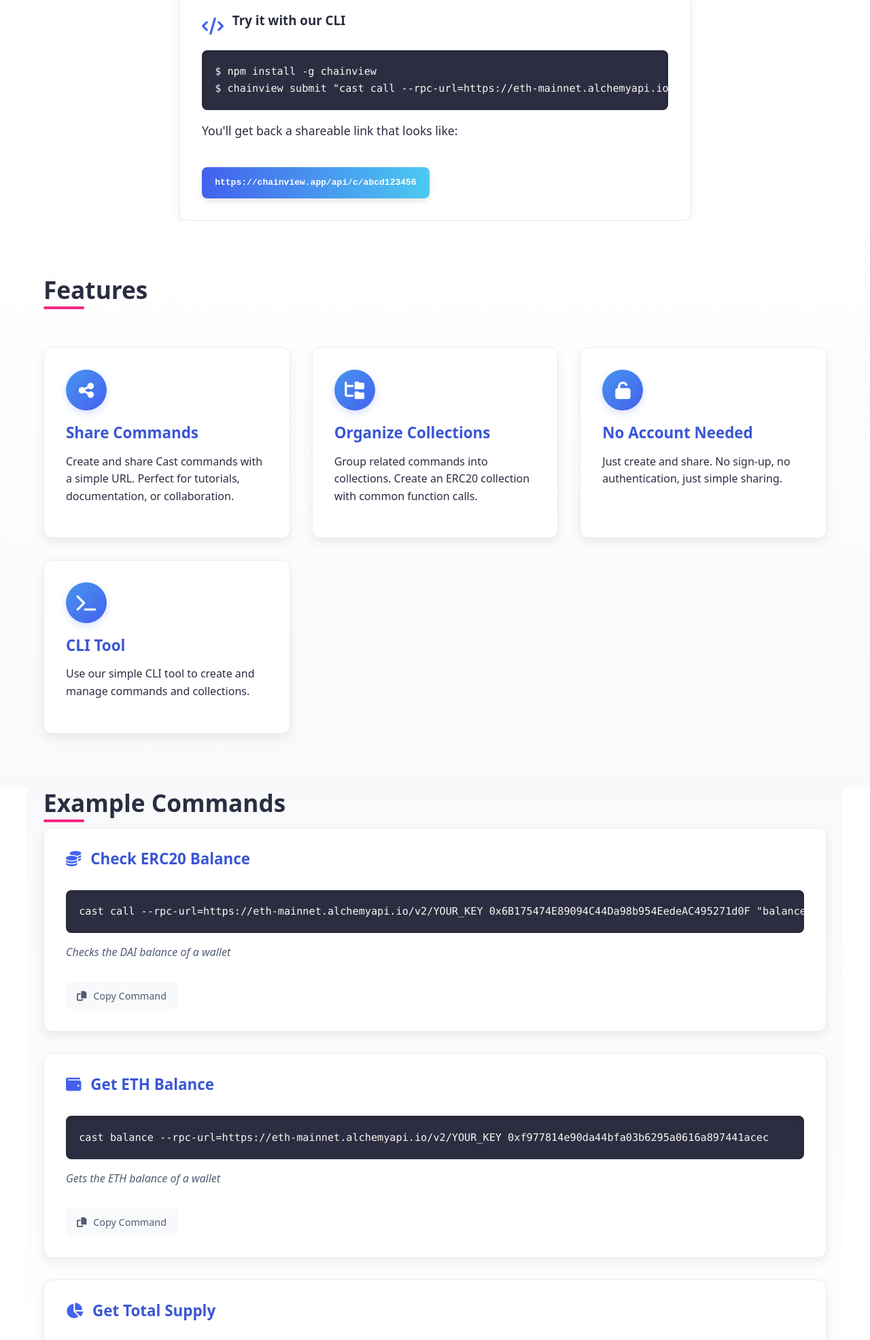
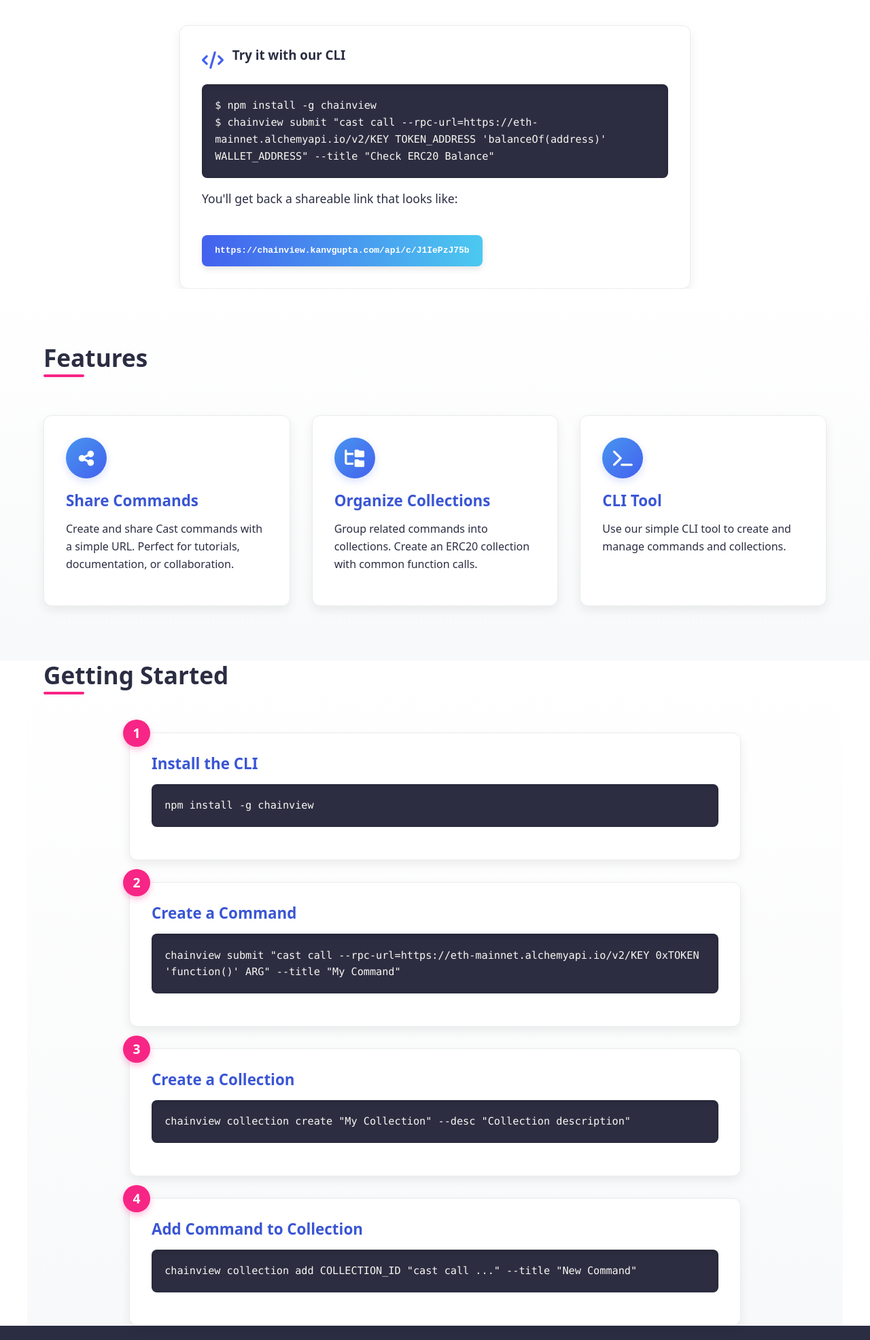
Before and after one commit to kanvgupta/simple-cast, a website: page public/index.html in a window 1280 px wide. Shown: the part 517-2489 px from the top of the page at 68% size. Drawn offline with Linux system fonts and the light colour scheme.

Commit message:
feat: command quote fixes

```diff
--- a/api/index.js
+++ b/api/index.js
@@ -4,12 +4,14 @@
 require('dotenv').config();
 const express = require('express');
 const path = require('path');
+const helmet = require('helmet');
 
 // Create Express app
 const app = express();
 const PORT = process.env.PORT || 3000;
 
 // Middleware
+app.use(helmet());
 app.use(express.json());
 app.use(express.urlencoded({ extended: true }));
 app.use(express.static(path.join(__dirname, '../public')));
--- a/public/index.html
+++ b/public/index.html
@@ -7,25 +7,28 @@
   <link rel="stylesheet" href="style.css">
   <link rel="stylesheet" href="https://cdnjs.cloudflare.com/ajax/libs/font-awesome/6.4.0/css/all.min.css">
   <meta name="description" content="ChainView makes it easy to share Foundry Cast commands with others. Create, organize, and share commands with a simple URL - no account required.">
+  <meta http-equiv="Content-Security-Policy" content="default-src 'self'; style-src 'self' 'unsafe-inline' https://cdnjs.cloudflare.com; script-src 'self'; font-src https://cdnjs.cloudflare.com">
+  <meta http-equiv="X-Content-Type-Options" content="nosniff">
+  <meta http-equiv="X-Frame-Options" content="DENY">
 </head>
 <body>
   <header>
     <div class="container">
       <h1><i class="fas fa-terminal"></i> ChainView</h1>
       <p class="tagline">Share blockchain commands effortlessly</p>
-      <a href="#getting-started" class="cta-button">Get Started <i class="fas fa-arrow-right"></i></a>
+
     </div>
   </header>
 
   <main>
-    <section class="intro container">
+    <section class="intro container extra-padding">
       <h2>What is ChainView?</h2>
       <p>
         ChainView makes it easy to share <a href="https://book.getfoundry.sh/cast/" target="_blank">Foundry Cast commands</a>
         with others. Create, organize, and share blockchain interactions with a simple URL - no account required.
       </p>
 
-      <div class="demo">
+      <div class="demo wide-demo">
         <div class="demo-header">
           <i class="fas fa-code"></i>
           <h3>Try it with our CLI</h3>
@@ -33,7 +36,7 @@
         <pre><code>$ npm install -g chainview
 $ chainview submit "cast call --rpc-url=https://eth-mainnet.alchemyapi.io/v2/KEY TOKEN_ADDRESS 'balanceOf(address)' WALLET_ADDRESS" --title "Check ERC20 Balance"</code></pre>
         <p>You'll get back a shareable link that looks like:</p>
-        <div class="example-link">https://chainview.app/api/c/abcd123456</div>
+        <div class="example-link">https://chainview.kanvgupta.com/api/c/J1IePzJ75b</div>
       </div>
     </section>
 
@@ -52,11 +55,6 @@
             <p>Group related commands into collections. Create an ERC20 collection with common function calls.</p>
           </div>
           <div class="feature">
-            <div class="feature-icon"><i class="fas fa-unlock"></i></div>
-            <h3>No Account Needed</h3>
-            <p>Just create and share. No sign-up, no authentication, just simple sharing.</p>
-          </div>
-          <div class="feature">
             <div class="feature-icon"><i class="fas fa-terminal"></i></div>
             <h3>CLI Tool</h3>
             <p>Use our simple CLI tool to create and manage commands and collections.</p>
@@ -65,60 +63,29 @@
       </div>
     </section>
 
-    <section class="examples container">
-      <h2>Example Commands</h2>
-
-      <div class="example-card">
-        <div class="example-header">
-          <h3><i class="fas fa-coins"></i> Check ERC20 Balance</h3>
-        </div>
-        <pre><code>cast call --rpc-url=https://eth-mainnet.alchemyapi.io/v2/YOUR_KEY 0x6B175474E89094C44Da98b954EedeAC495271d0F "balanceOf(address)" 0xf977814e90da44bfa03b6295a0616a897441acec</code></pre>
-        <p class="example-desc">Checks the DAI balance of a wallet</p>
-        <a href="#" class="example-copy"><i class="fas fa-copy"></i> Copy Command</a>
-      </div>
-
-      <div class="example-card">
-        <div class="example-header">
-          <h3><i class="fas fa-wallet"></i> Get ETH Balance</h3>
-        </div>
-        <pre><code>cast balance --rpc-url=https://eth-mainnet.alchemyapi.io/v2/YOUR_KEY 0xf977814e90da44bfa03b6295a0616a897441acec</code></pre>
-        <p class="example-desc">Gets the ETH balance of a wallet</p>
-        <a href="#" class="example-copy"><i class="fas fa-copy"></i> Copy Command</a>
-      </div>
-
-      <div class="example-card">
-        <div class="example-header">
-          <h3><i class="fas fa-chart-pie"></i> Get Total Supply</h3>
-        </div>
-        <pre><code>cast call --rpc-url=https://eth-mainnet.alchemyapi.io/v2/YOUR_KEY 0x6B175474E89094C44Da98b954EedeAC495271d0F "totalSupply()"</code></pre>
-        <p class="example-desc">Gets the total supply of DAI token</p>
-        <a href="#" class="example-copy"><i class="fas fa-copy"></i> Copy Command</a>
-      </div>
-    </section>
-
     <section id="getting-started" class="getting-started container">
       <h2>Getting Started</h2>
 
-      <div class="steps">
-        <div class="step">
+      <div class="steps vertical-steps">
+        <div class="step full-width">
           <div class="step-number">1</div>
           <h3>Install the CLI</h3>
           <pre><code>npm install -g chainview</code></pre>
         </div>
 
-        <div class="step">
+        <div class="step full-width">
           <div class="step-number">2</div>
           <h3>Create a Command</h3>
           <pre><code>chainview submit "cast call --rpc-url=https://eth-mainnet.alchemyapi.io/v2/KEY 0xTOKEN 'function()' ARG" --title "My Command"</code></pre>
         </div>
 
-        <div class="step">
+        <div class="step full-width">
           <div class="step-number">3</div>
           <h3>Create a Collection</h3>
           <pre><code>chainview collection create "My Collection" --desc "Collection description"</code></pre>
         </div>
 
-        <div class="step">
+        <div class="step full-width">
           <div class="step-number">4</div>
           <h3>Add Command to Collection</h3>
           <pre><code>chainview collection add COLLECTION_ID "cast call ..." --title "New Command"</code></pre>
@@ -135,13 +102,11 @@
           <p>Share blockchain commands effortlessly</p>
         </div>
         <div class="footer-links">
-          <a href="https://github.com/yourusername/chainview" target="_blank"><i class="fab fa-github"></i> GitHub</a>
-          <a href="#" target="_blank"><i class="fas fa-book"></i> Documentation</a>
-          <a href="#" target="_blank"><i class="fas fa-code"></i> API</a>
+          <a href="https://github.com/kanvgupta/simple-cast" target="_blank"><i class="fab fa-github"></i> GitHub</a>
         </div>
       </div>
       <div class="footer-copyright">
-        <p>&copy; 2023 ChainView</p>
+        <p>&copy; 2025 ChainView</p>
       </div>
     </div>
   </footer>
--- a/public/style.css
+++ b/public/style.css
@@ -487,3 +487,44 @@
     font-size: 1rem;
   }
 }
+
+/* Demo styles */
+.wide-demo {
+  max-width: 900px;
+  margin-left: auto;
+  margin-right: auto;
+}
+
+.wide-demo pre {
+  overflow-x: auto;
+  white-space: pre-wrap;
+  word-wrap: break-word;
+}
+
+/* Steps */
+.vertical-steps {
+  display: flex;
+  flex-direction: column;
+  gap: 2rem;
+  max-width: 900px;
+  margin: 3rem auto 0;
+}
+
+.vertical-steps .step {
+  width: 100%;
+}
+
+.full-width {
+  width: 100%;
+}
+
+.full-width pre {
+  overflow-x: auto;
+  white-space: pre-wrap;
+  word-wrap: break-word;
+}
+
+/* Extra padding for intro section */
+.extra-padding {
+  padding-top: 8rem;
+}
```
Also changed, not shown: cli/index.js (+76 -11 lines), package.json (+35 -8 lines), README.md, api/db.js (indentation only), api/routes/view.js (indentation only), 5 other files.
